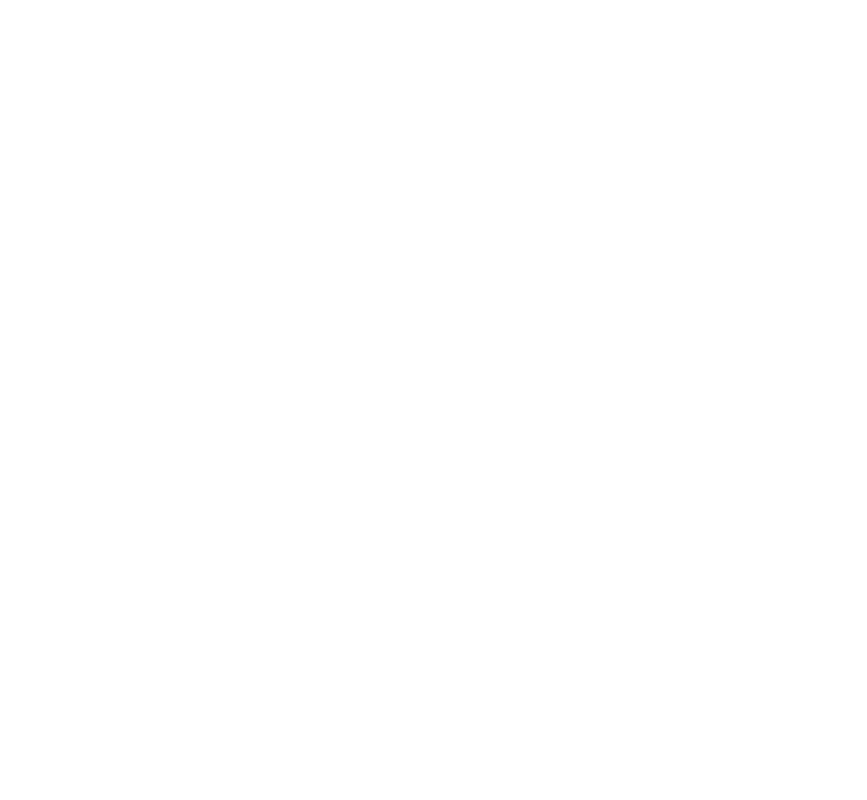
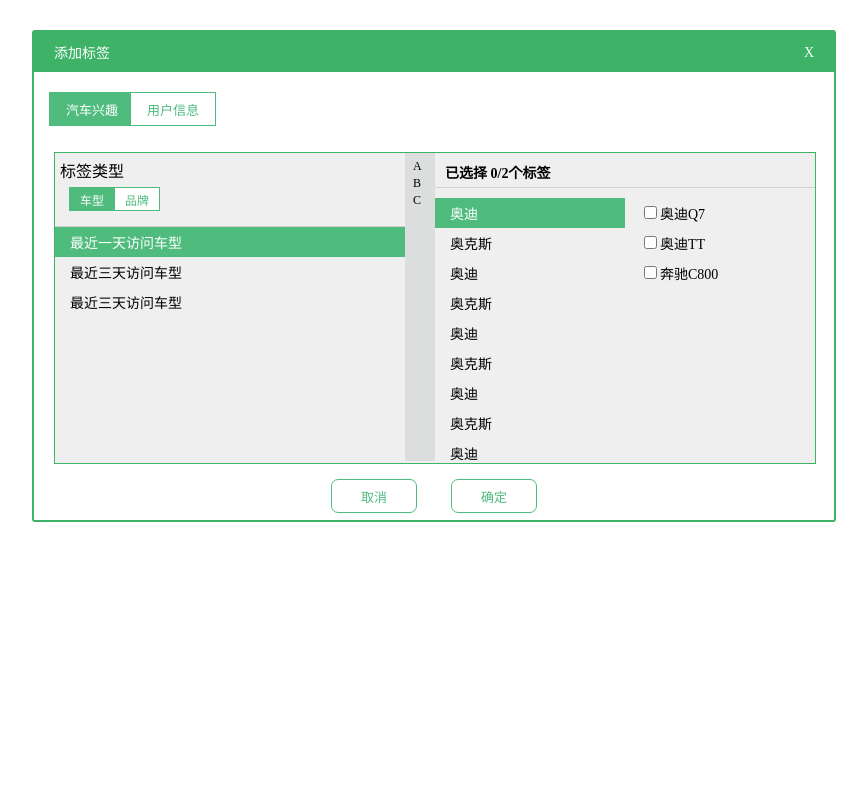
Before and after one commit to echaoo/demos, a plain HTML site: page select_tag/index.html in a window 1280 px wide. Shown: the whole page, without its empty margins (208-1075 px from the left). Drawn offline with Linux system fonts and the light colour scheme; the site is published under a folder, as on GitHub Pages, so addresses that start at the root find nothing.

Commit message:
select_tag test

```diff
--- a/select_tag/index.html
+++ b/select_tag/index.html
@@ -1 +1 @@
-<!DOCTYPE html><html><head><meta charset=utf-8><title>select-tag</title><link href=/static/css/app.d90c950f5131611e07bccdacfa1e79b5.css rel=stylesheet></head><body><div id=app></div><script type=text/javascript src=/static/js/manifest.10d4e1b4972f7e97d0bd.js></script><script type=text/javascript src=/static/js/vendor.bab07e17edf7d2bf504e.js></script><script type=text/javascript src=/static/js/app.89186db2110620e676d4.js></script></body></html>
+<!DOCTYPE html><html><head><meta charset=utf-8><title>select-tag</title><link href=./static/css/app.d90c950f5131611e07bccdacfa1e79b5.css rel=stylesheet></head><body><div id=app></div><script type=text/javascript src=./static/js/manifest.10d4e1b4972f7e97d0bd.js></script><script type=text/javascript src=./static/js/vendor.bab07e17edf7d2bf504e.js></script><script type=text/javascript src=./static/js/app.89186db2110620e676d4.js></script></body></html>
```
